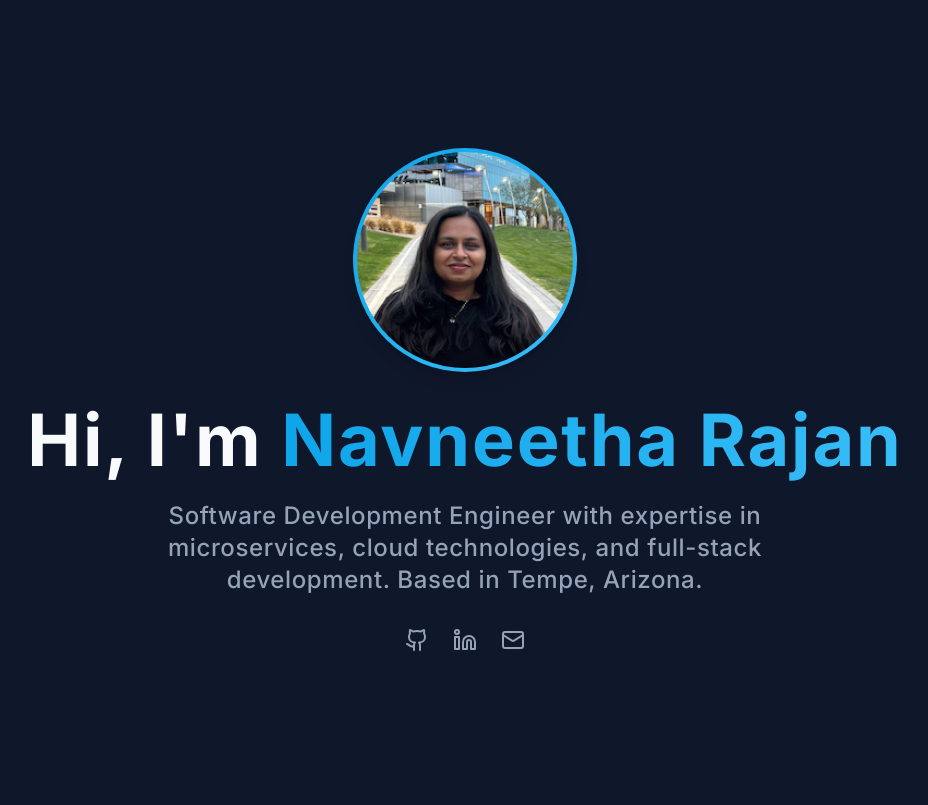
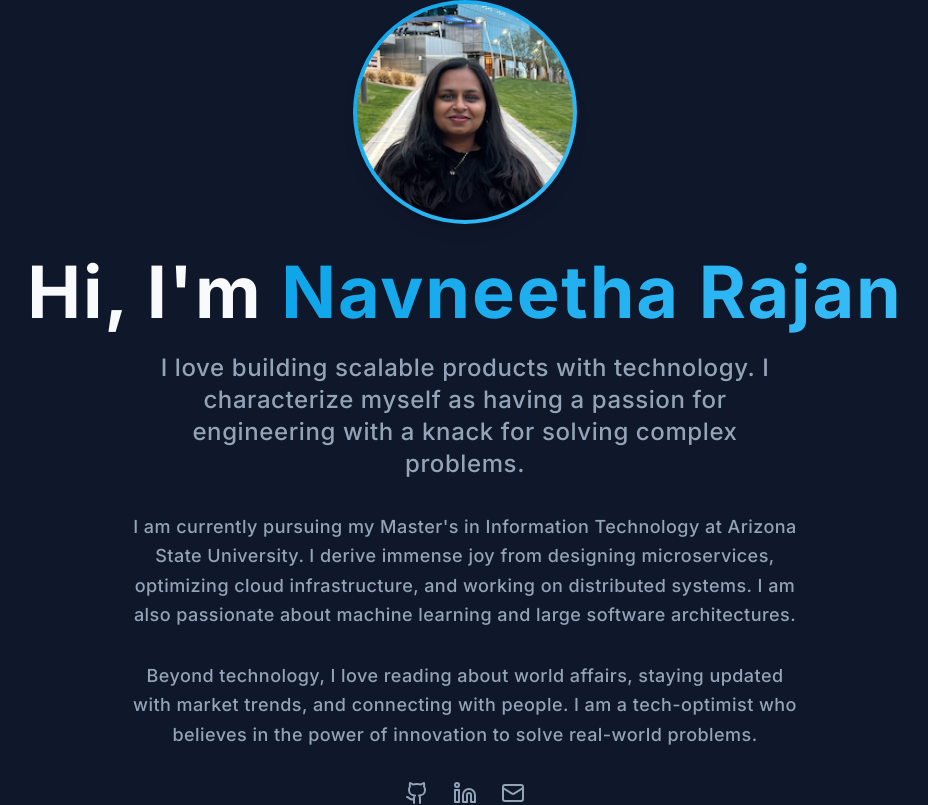
Before and after one commit to navneetha-rajan/navneetha-rajan.github.io, a Next.js app: page / in a window 1280 px wide. Shown: the top 805 px of the page, without its empty margins (175-1103 px from the left). Built offline with nearby package versions, Linux system fonts and the light colour scheme.

Commit message:
Make introduction more personal and authentic

```diff
--- a/app/page.tsx
+++ b/app/page.tsx
@@ -70,7 +70,13 @@ export default function Home() {
               Hi, I'm <span className="gradient-text">Navneetha Rajan</span>
             </h1>
             <p className="text-xl sm:text-2xl text-muted mb-8 max-w-2xl mx-auto text-elegant leading-relaxed">
-              Software Development Engineer with expertise in microservices, cloud technologies, and full-stack development. Based in Tempe, Arizona.
+              I love building scalable products with technology. I characterize myself as having a passion for engineering with a knack for solving complex problems.
+            </p>
+            <p className="text-lg text-muted mb-8 max-w-2xl mx-auto text-elegant leading-relaxed">
+              I am currently pursuing my Master's in Information Technology at Arizona State University. I derive immense joy from designing microservices, optimizing cloud infrastructure, and working on distributed systems. I am also passionate about machine learning and large software architectures.
+            </p>
+            <p className="text-lg text-muted mb-8 max-w-2xl mx-auto text-elegant leading-relaxed">
+              Beyond technology, I love reading about world affairs, staying updated with market trends, and connecting with people. I am a tech-optimist who believes in the power of innovation to solve real-world problems.
             </p>
             <div className="flex justify-center space-x-6">
               {socialLinks.map((social, index) => (
```
